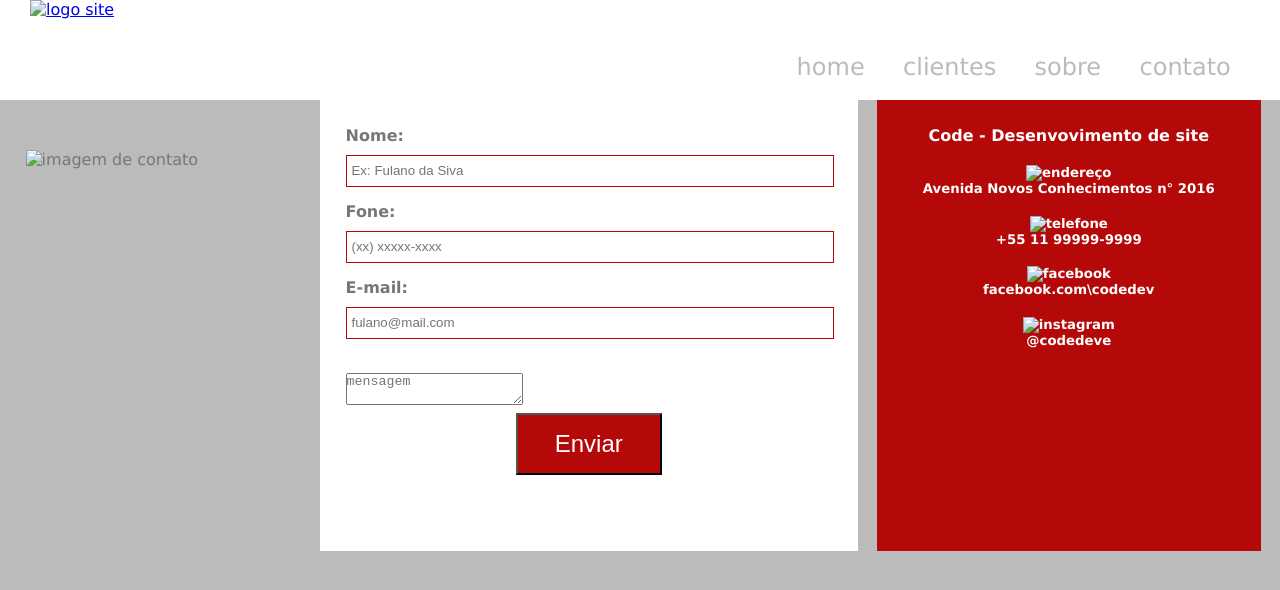
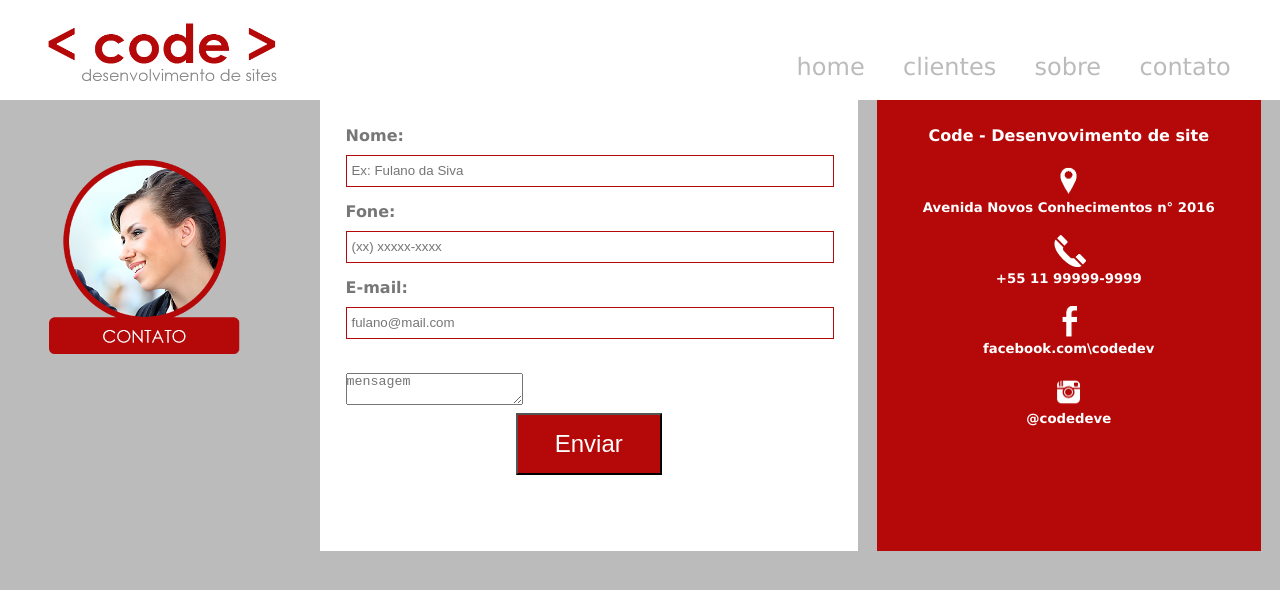
Before and after one commit to elvismota00/site_curso_funda-ao_bradesco, a plain HTML site: page contato.html in a window 1280 px wide. Drawn offline with Linux system fonts and the light colour scheme.

Commit message:
imagens da pagina contatos

```diff
--- a/contato.html
+++ b/contato.html
@@ -11,7 +11,7 @@
             <header>
                 <div class="logo">
                     <a href="index.html">
-                        <img src="imagens/logo.png" alt="logo site">
+                        <img src="imagens/imagens_site/logo.png" alt="logo site">
                     </a>
                 </div>
 
@@ -26,7 +26,7 @@
             </header>
 
             <div class="img-titulo">
-                <img src="imagens/contato.png" alt="imagem de contato">
+                <img src="imagens/imagens_site/contato.png" alt="imagem de contato">
             </div>
 
             <section id="txt-contato">
@@ -52,10 +52,10 @@
 
                 <div id="conta-data">
                     <h4>Code - Desenvovimento de site</h4>
-                    <h5><img src="imagens/icoadress.png" alt="endereço"><br>Avenida Novos Conhecimentos n° 2016</h5>
-                    <h5><img src="imagens/icoTelefone.png" alt="telefone"><br>+55 11 99999-9999</h5>
-                    <h5><img src="imagens/icoface.png" alt="facebook"><br>facebook.com\codedev</h5>
-                    <h5><img src="imagens/icoinsta.png" alt="instagram"><br>@codedeve</h5>
+                    <h5><img src="imagens/imagens_site/icoadress.png" alt="endereço"><br>Avenida Novos Conhecimentos n° 2016</h5>
+                    <h5><img src="imagens/imagens_site/icoTelefone.png" alt="telefone"><br>+55 11 99999-9999</h5>
+                    <h5><img src="imagens/imagens_site/icoface.png" alt="facebook"><br>facebook.com\codedev</h5>
+                    <h5><img src="imagens/imagens_site/icoinsta.png" alt="instagram"><br>@codedeve</h5>
                 </div>
 
             </section>
```
